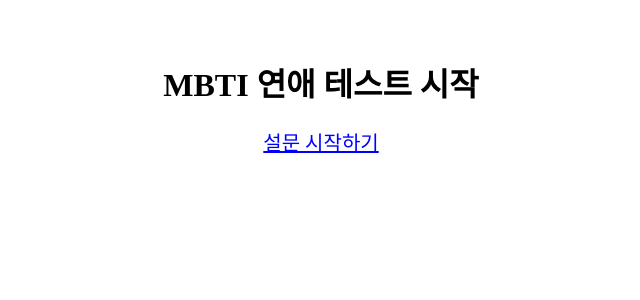
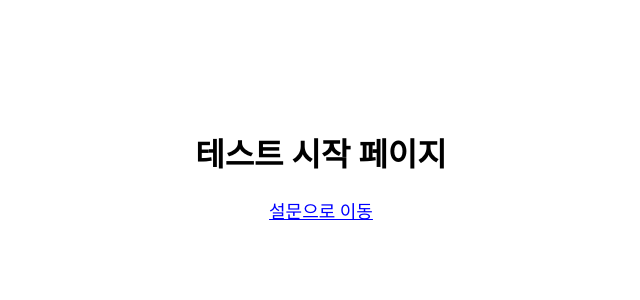
Before and after one commit to joys000/MBTI2, a Next.js app: page /start in a window 1280 px wide. Shown: the top 300 px of the page, without its empty margins (319-959 px from the left). Built offline with nearby package versions, Linux system fonts and the light colour scheme.

Commit message:
Add files via upload

```diff
--- a/package.json
+++ b/package.json
@@ -7,9 +7,9 @@
     "start": "next start"
   },
   "dependencies": {
-    "next": "^14.1.0",
-    "react": "^18.2.0",
-    "react-dom": "^18.2.0"
+    "next": "14.1.3",
+    "react": "18.2.0",
+    "react-dom": "18.2.0"
   },
   "devDependencies": {
     "typescript": "^5.4.5",
--- a/pages/index.tsx
+++ b/pages/index.tsx
@@ -1,4 +1,3 @@
-// pages/index.tsx
 export default function Home() {
   return (
     <main style={{ textAlign: "center", padding: "100px" }}>
--- a/pages/result.tsx
+++ b/pages/result.tsx
@@ -1,8 +1,8 @@
 export default function ResultPage() {
   return (
-    <main style={{ padding: '30px', textAlign: 'center' }}>
+    <main style={{ textAlign: "center", padding: "100px" }}>
       <h1>결과 페이지</h1>
-      <p>여기에 결과를 출력하세요</p>
+      <p>여기에 결과가 표시됩니다.</p>
     </main>
   );
 }
--- a/pages/start.tsx
+++ b/pages/start.tsx
@@ -1,8 +1,10 @@
 export default function StartPage() {
   return (
-    <main style={{ padding: '30px', textAlign: 'center' }}>
-      <h1>MBTI 연애 테스트 시작</h1>
-      <a href="/survey" style={{ fontSize: '20px', color: 'blue' }}>설문 시작하기</a>
+    <main style={{ textAlign: "center", padding: "100px" }}>
+      <h1>테스트 시작 페이지</h1>
+      <a href="/survey" style={{ fontSize: "18px", color: "blue" }}>
+        설문으로 이동
+      </a>
     </main>
   );
 }
--- a/pages/survey.tsx
+++ b/pages/survey.tsx
@@ -1,8 +1,8 @@
 export default function SurveyPage() {
   return (
-    <main style={{ padding: '30px', textAlign: 'center' }}>
+    <main style={{ textAlign: "center", padding: "100px" }}>
       <h1>설문 페이지</h1>
-      <p>여기에 설문 로직을 넣으세요</p>
+      <p>설문 문항이 여기에 표시됩니다.</p>
     </main>
   );
 }
```
